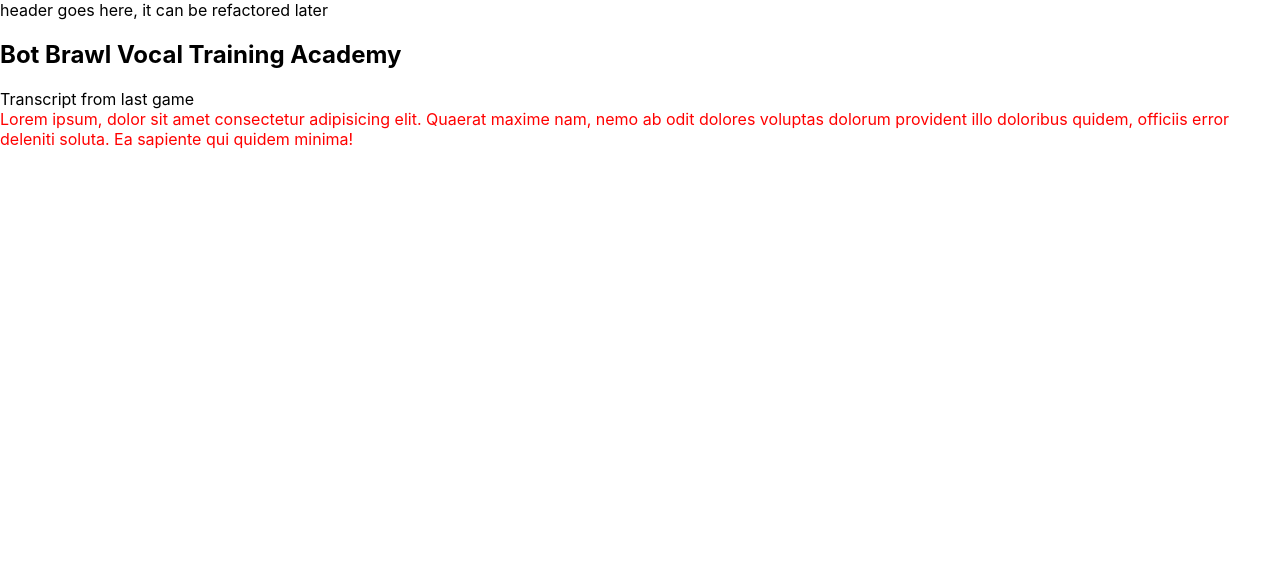
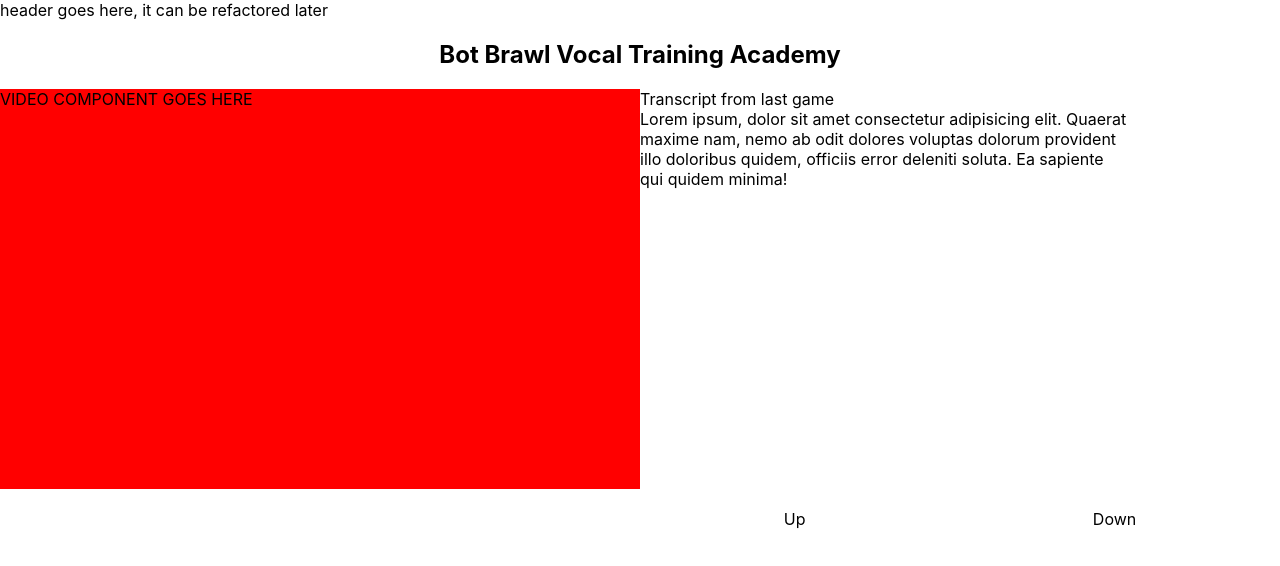
Before and after one commit to stuckinsnow/brainstation-ea-project, a React (Create React App) app: page /botbrawl in a window 1280 px wide. Shown: the top 566 px of the page. Built offline with nearby package versions, Linux system fonts and the light colour scheme.

Commit message:
set up layout for brotbrawl.

```diff
--- a/src/pages/BotbrawlPage/BotbrawlPage.jsx
+++ b/src/pages/BotbrawlPage/BotbrawlPage.jsx
@@ -1,4 +1,6 @@
 import './BotbrawlPage.scss';
+
+
 
 function BotbrawlPage() {
     return (
@@ -9,20 +11,41 @@ function BotbrawlPage() {
             </header>
 
             <main>
+                <section className='maincontent'>
+                    <h1 className='maincontent__title'>Bot Brawl Vocal Training Academy</h1>
 
-                <section>
-                    <h1>Bot Brawl Vocal Training Academy</h1>
+                    <div className='maincontent__card maincontent__left'>
+                        <div className="maincontent__left--videoplayer">
+                            VIDEO COMPONENT GOES HERE
+                        </div>
+                    </div>
 
-                    <div>
-                        Transcript from last game
-                    </div>
-                    <div id="videoPlayer">
+                    <div className='maincontent__card maincontent__right'>
+                        <div>
+                            Transcript from last game
+                        </div>
+
+                        <div className="chatGPT">
+                            Lorem ipsum, dolor sit amet consectetur adipisicing elit. Quaerat maxime nam, nemo ab odit dolores voluptas dolorum provident illo doloribus quidem, officiis error deleniti soluta. Ea sapiente qui quidem minima!
+                        </div>
+
+
+                        <div className='maincontent__right--icons'>
+                            <div className=''>
+                                Up
+                            </div>
+
+                            <div className=''>
+                                Down
+                            </div>
+                        </div>
+
 
                     </div>
 
-                    <div className="chatGPT">
-                        Lorem ipsum, dolor sit amet consectetur adipisicing elit. Quaerat maxime nam, nemo ab odit dolores voluptas dolorum provident illo doloribus quidem, officiis error deleniti soluta. Ea sapiente qui quidem minima!
-                    </div>
+
+
+
 
                 </section>
 
--- a/src/pages/BotbrawlPage/BotbrawlPage.scss
+++ b/src/pages/BotbrawlPage/BotbrawlPage.scss
@@ -1,3 +1,50 @@
-.chatGPT {
-    color: red;
+.maincontent {
+
+display: flex;
+flex-direction: row;
+flex-wrap: wrap;
+justify-content: center;
+
+&__card {
+    width: 50%;
+    flex-basis: 50%;
 }
+
+&__title {
+    width: 100%;
+    align-items: center;
+    text-align: center;
+}
+
+
+&__left {
+
+    &--videoplayer {
+        background-color: red;
+        height: 400px;
+    }
+
+}
+
+&__right {
+    display: flex;
+    flex-direction: column;
+
+    .chatGPT {
+        width: 488px;
+        height: 400px;
+        left: 832px;
+        top: 401px;
+
+    }
+
+    &--icons {
+        width: 100%;
+        display: flex;
+        flex-direction: row;
+        justify-content: space-around;
+    }
+}
+
+
+}
```
